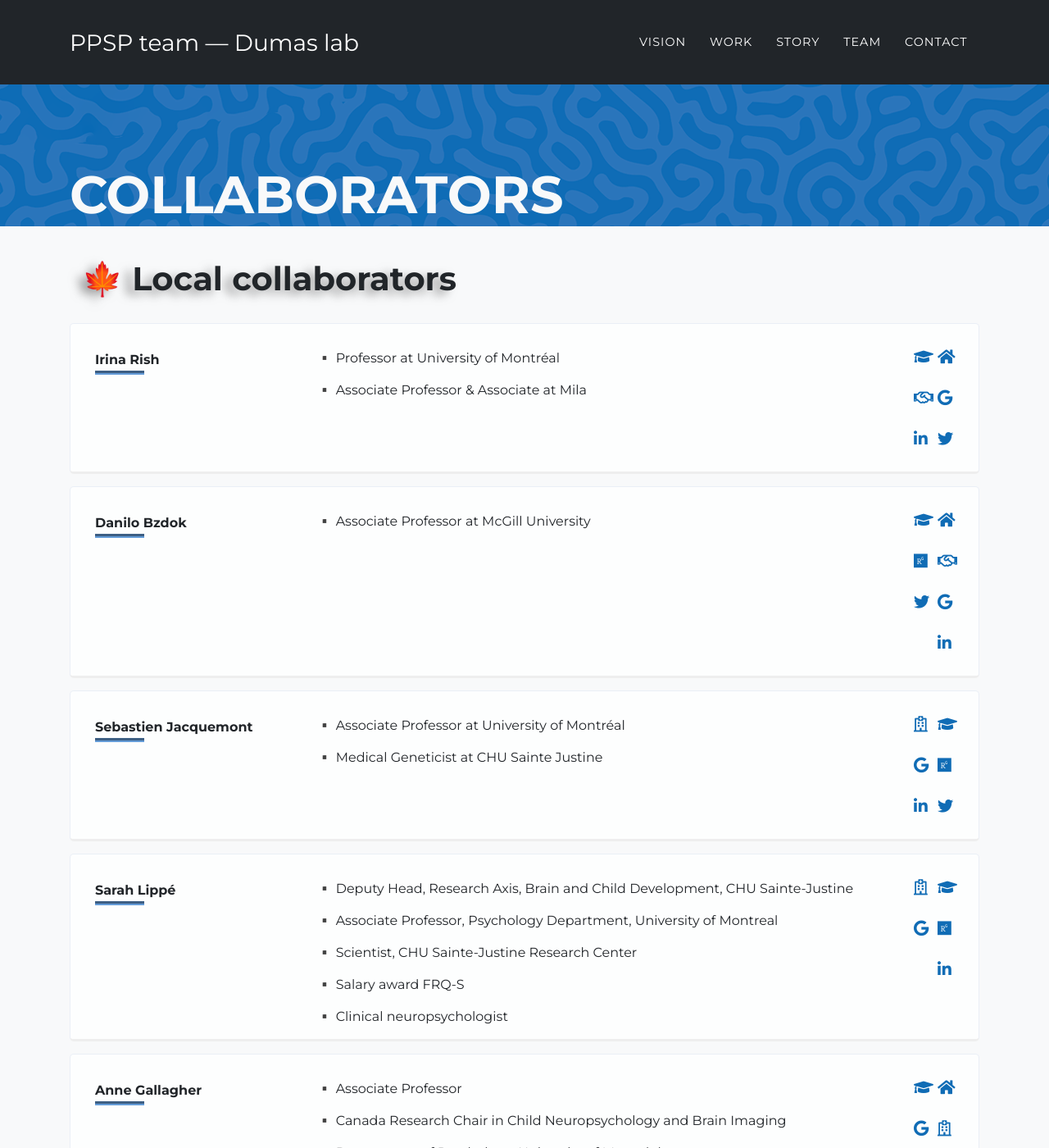
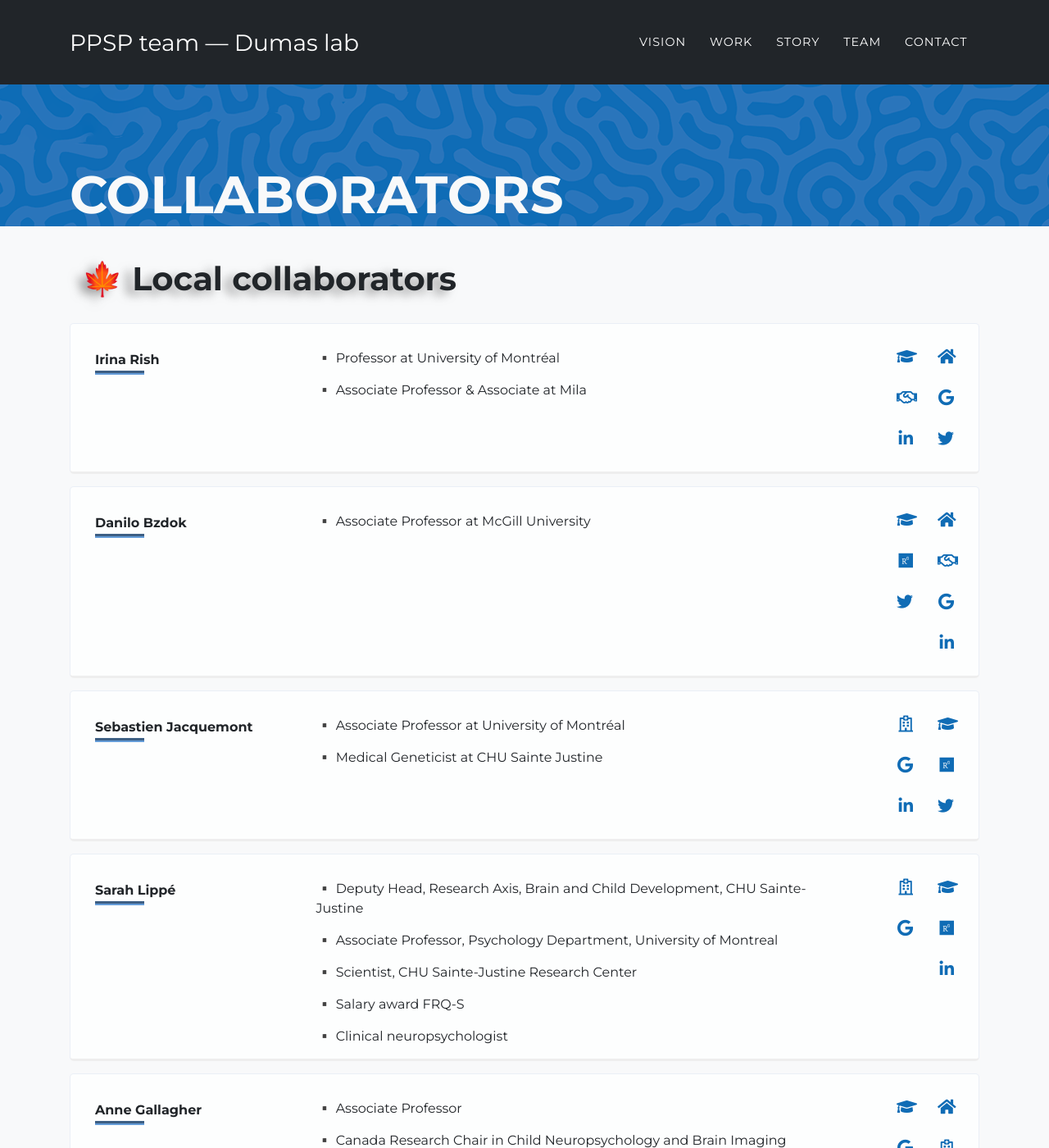
Before and after one commit to raviriley/agency-jekyll-theme, a Jekyll site: the page built from collaborators.md, in a window 1280 px wide and 1400 px high. Shown: the whole window at 82% size. Built offline with Jekyll 4.4.1, drawn with Linux system fonts in a browser that asks for light colours; some web fonts are replaced; comment, search, counter and statistics services are not loaded.

Commit message:
Update collaborators social links display

```diff
--- a/_includes/collaborators.html
+++ b/_includes/collaborators.html
@@ -31,7 +31,7 @@
 								<div class="col-lg-3 collaborator-name">
 									<p style=" font-size: 1rem;"> {{ person.name }} </p>
 								</div>
-								<div class="col-lg-8">
+								<div class="col-lg-7">
 									{% for positions in person.position %}
 									<div class="positions">
 										<span> {{ positions }} </span> <br>
--- a/_sass/layout/_collaborators.scss
+++ b/_sass/layout/_collaborators.scss
@@ -87,18 +87,16 @@
             }
             .list-inline{
                 float: right;
-                // @media (max-width: 991px){
-                //     float: left;
-                // }
+                text-align: right;
+                @media (max-width: 991px){
+                    text-align: initial;
+                }
             }
 
             ul.social-buttons li a {
-                font-size: 1.2em;
                 line-height: 0px;
                 color: #106cb5;
                 background-color: transparent;
-                width: auto;
-                margin: 0;
                 i{
                     &:hover{
                         filter: drop-shadow(2px 1px 2px #c9c9c9);
```
